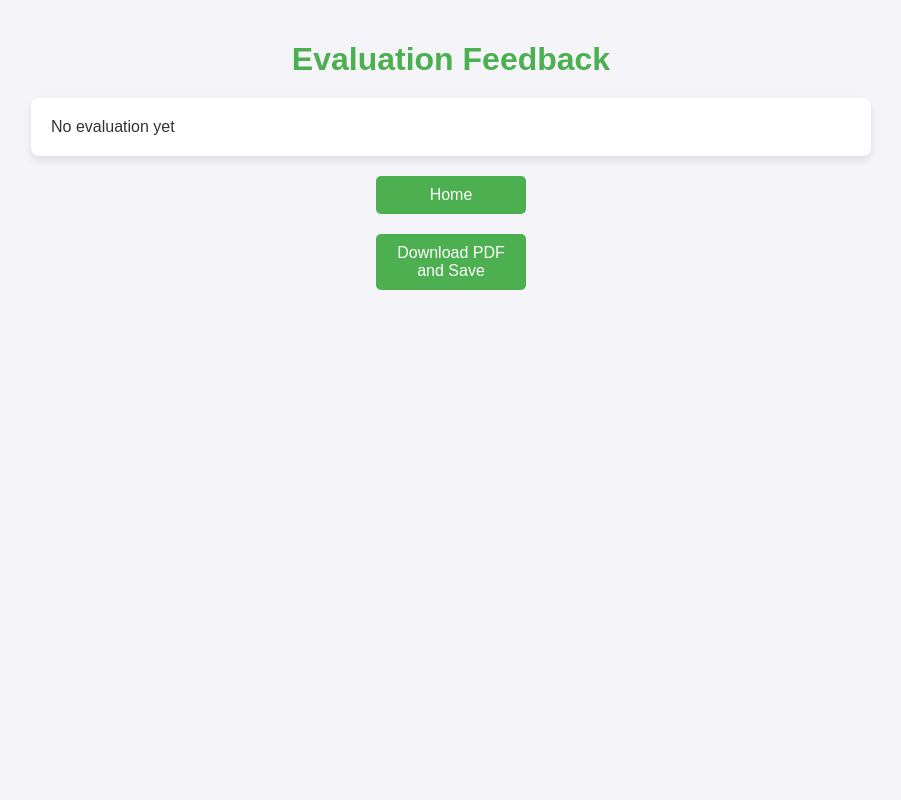
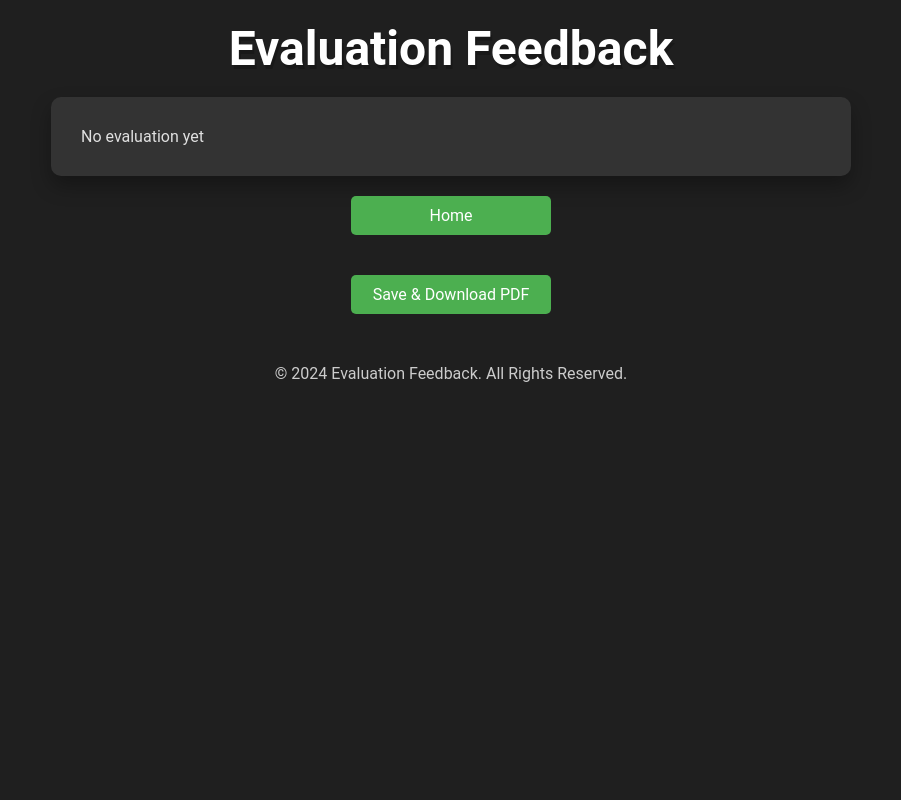
Before and after one commit to anant2704/AI_Verbal-Communication-Assessment-Platform, a Flask app: page /feedback in a window 1280 px wide. Shown: the whole page, without its empty margins (189-1090 px from the left). Run offline with Flask 3, Linux system fonts and the light colour scheme; some libraries are stand-ins or nearby versions.

Commit message:
Update feedback.html

```diff
--- a/templates/feedback.html
+++ b/templates/feedback.html
@@ -5,25 +5,39 @@
     <meta name="viewport" content="width=device-width, initial-scale=1.0">
     <title>Evaluation Feedback</title>
     <style>
+        * {
+            margin: 0;
+            padding: 0;
+            box-sizing: border-box;
+            font-family: 'Roboto', Arial, sans-serif;
+        }
         body {
-            font-family: Arial, sans-serif;
-            margin: 0;
+            background-color: #1f1f1f;
+            color: #f0f0f0;
+            display: flex;
+            flex-direction: column;
+            align-items: center;
+            justify-content: flex-start;
+            min-height: 100vh;
             padding: 20px;
-            background-color: #f4f4f9;
-            color: #333;
         }
         h1 {
             text-align: center;
-            color: #4CAF50;
+            color: #ffffff;
+            font-size: 3em;
             margin-bottom: 20px;
+            font-weight: bold;
+            text-shadow: 2px 4px rgba(0, 0, 0, 0.2);
         }
         .feedback-container {
             max-width: 800px;
+            width: 100%;
             margin: 0 auto;
-            padding: 20px;
-            background: #fff;
-            box-shadow: 0 4px 8px rgba(0, 0, 0, 0.1);
-            border-radius: 8px;
+            padding: 30px;
+            background: #333333;
+            box-shadow: 0 10px 20px rgba(0, 0, 0, 0.3);
+            border-radius: 10px;
+            color: #e0e0e0;
         }
         .feedback-container p {
             line-height: 1.6;
@@ -34,7 +48,7 @@
         }
         button {
             display: block;
-            width: 150px;
+            width: 200px;
             margin: 20px auto;
             padding: 10px 20px;
             background-color: #4CAF50;
@@ -43,9 +57,16 @@
             border-radius: 5px;
             cursor: pointer;
             font-size: 16px;
+            transition: background-color 0.3s ease;
         }
         button:hover {
             background-color: #45a049;
+        }
+        footer {
+            width: 100%;
+            text-align: center;
+            margin-top: 30px;
+            color: #cccccc;
         }
     </style>
     <!-- Include jsPDF library -->
@@ -58,10 +79,13 @@
         <div id="evaluation-content">{{ evaluation | safe }}</div>
     </div>
 
-    <!-- Button for downloading and uploading the PDF -->
+    <!-- Buttons for actions -->
     <button onclick="window.location.href='/home'">Home</button>
+    <button onclick="downloadAndSavePDF()">Save & Download PDF</button>
 
-    <button onclick="downloadAndSavePDF()">Download PDF and Save</button>
+    <footer>
+        <p>&copy; 2024 Evaluation Feedback. All Rights Reserved.</p>
+    </footer>
 
     <script>
         // Function to download the feedback as a PDF and send it to the backend
```
